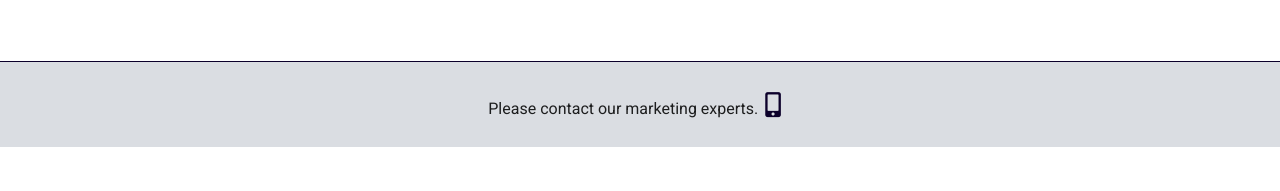
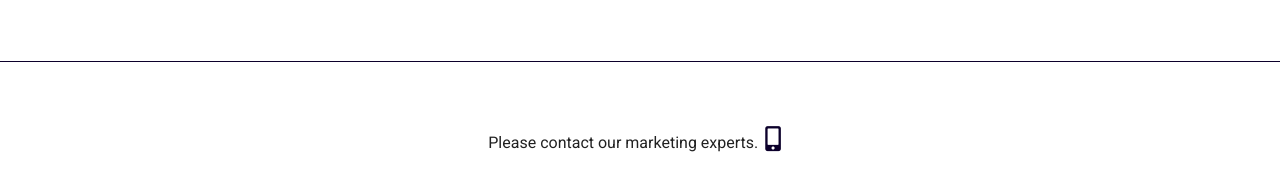
Before and after one commit to cwilso88/realestateappREACT, a React (Create React App) app: page /advertise in a window 1280 px wide. Shown: the part 717-908 px from the top of the page. Built offline with nearby package versions, Linux system fonts and the light colour scheme.

Commit message:
took out the background color

```diff
--- a/src/App.js
+++ b/src/App.js
@@ -23,6 +23,7 @@ class App extends Component {
                                 <Route exact path="/advertise" component={Advertise}></Route>
                                 <Route exact path="/register" component={Register}></Route>
                             </section>
+
                     </div>
                 </BrowserRouter>
             </div>
--- a/src/components/pages/Advertise.js
+++ b/src/components/pages/Advertise.js
@@ -4,7 +4,7 @@ const Advertise = () => {
     const imgLink = "https://success.realtor.com/cp/uploads/default/files/0a88cf9ec87170b3a0b194806314c96d.gif";
 
     return (
-        <section className="section-container" id="advertise">
+        <section id="advertise">
             <div className="pages-background-image">
                 <img src={imgLink} alt="Buy a home in Atlanta"/>
 
--- a/src/sass/_advertise.scss
+++ b/src/sass/_advertise.scss
@@ -32,8 +32,7 @@
         }
 
         h4 {
-            padding: 30px 0;
-            background-color: $lightgrey;
+            margin: 5% 0;
             i {
                 font-size: 25px;
                 color: $darkpurple;
```
Lines whose indentation alone changed are shown as unchanged.
